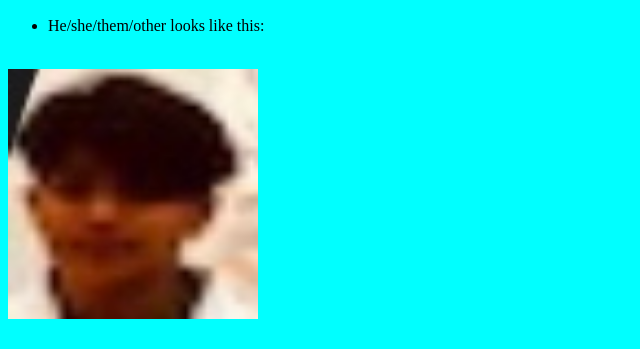
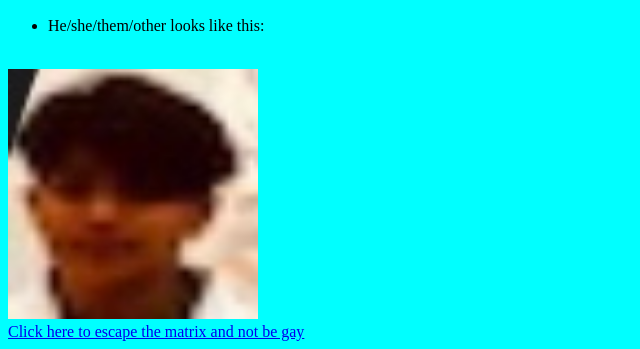
Before and after one commit to KovidhB/Is-Your-Freind-Gay, a plain HTML site: page index.html in a window 1280 px wide. Shown: the part 980-1329 px from the top of the page, without its empty margins (0-640 px from the left). Drawn offline with Linux system fonts and the light colour scheme.

Commit message:
Update index.html

```diff
--- a/index.html
+++ b/index.html
@@ -18,6 +18,7 @@
     <ul>
       <li>He/she/them/other looks like this:</li>
     </ul><br>
-    <img src="IMG_0034.jpg" alt="gay guy" width="250" height="250">
+    <img src="IMG_0034.jpg" alt="gay guy" width="250" height="250"><br>
+    <a href="https://r.mtdv.me/watch?v=How-to-be-the-1-percent">Click here to escape the matrix and not be gay</a>
   </body>
 </html>
```
